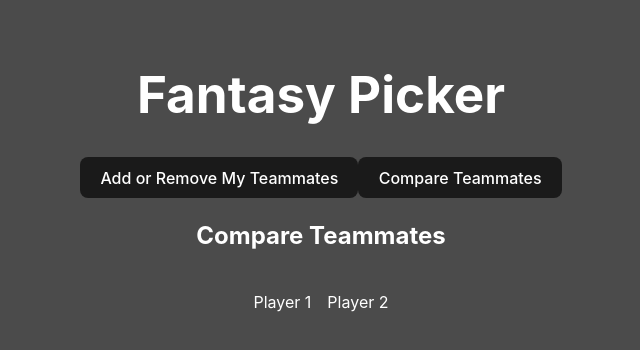
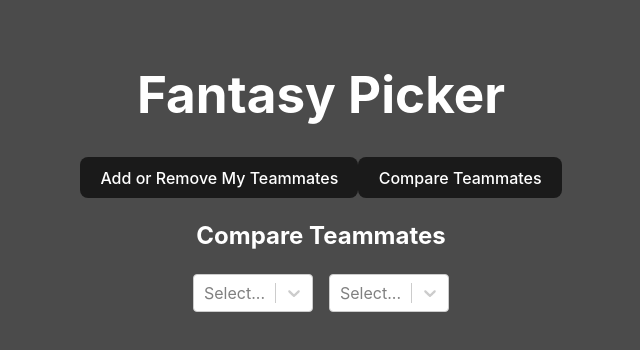
Before and after one commit to JCWoodworker/FantasyFootballPlayerPicker, a React (Vite) app: page / in a window 1280 px wide. Both pictures are taken after a click on the button "Compare Teammates". Shown: the top 350 px of the page, without its empty margins (319-959 px from the left). Built offline with nearby package versions, Linux system fonts and the light colour scheme.

Commit message:
getting there

```diff
--- a/src/pages/compare_teammates/CompareTeammates.tsx
+++ b/src/pages/compare_teammates/CompareTeammates.tsx
@@ -1,5 +1,5 @@
 import React, { useState } from "react"
-
+import Select from "react-select"
 export const CompareTeammates: React.FC = () => {
 	const [myTeam, setMyTeam] = useState(() =>
 		JSON.parse(window.localStorage.getItem("myFantasyTeam"))
@@ -9,10 +9,16 @@ export const CompareTeammates: React.FC = () => {
 			<h2>Compare Teammates</h2>
 			<div className="teammate-comparison-selection-container">
 				<div>
-					<p>Player 1</p>
+        <Select options={myTeam.map((player) => ({
+        value: player.PlayerID,
+        label: player.FullName
+      }))} />
 				</div>
 				<div>
-					<p>Player 2</p>
+        <Select options={myTeam.map((player) => ({
+        value: player.PlayerID,
+        label: player.FullName
+      }))} />
 				</div>
 			</div>
 		</>
```
